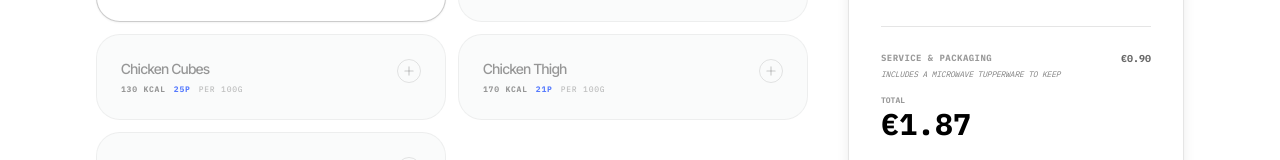
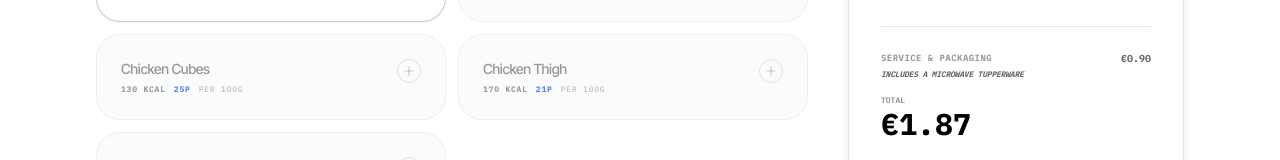
Before and after one commit to gitcipi/BYTELAB, a React (Vite) app: page /lab in a window 1280 px wide. Both pictures are taken after a click on the button 409 px from the left and 611 px from the top of the page. Shown: the part 638-798 px from the top of the page. Built offline with nearby package versions, Linux system fonts and the light colour scheme.

Commit message:
style(lab): refine tupperware info text and bold it

```diff
--- a/src/pages/Lab.tsx
+++ b/src/pages/Lab.tsx
@@ -461,7 +461,7 @@ const ByteLab = ({ currency: initialCurrency }: { currency: string }) => {
                       <span className="text-[9px] font-mono text-black/40 font-bold uppercase tracking-wider">Service & Packaging</span>
                       <span className="text-[10px] font-mono font-bold text-black/60">{formatCurrency(0.90)}</span>
                     </div>
-                    <span className="block text-[8px] font-mono text-black/50 uppercase tracking-tight mt-1 leading-none italic">Includes a microwave tupperware to keep</span>
+                    <span className="block text-[8px] font-mono text-black font-bold uppercase tracking-tight mt-1 leading-none italic opacity-60">Includes a microwave tupperware</span>
                   </div>
                 )}
                 <div className="flex justify-between items-end mb-6"><div><span className="text-[8px] font-mono text-black/40 font-bold uppercase block">Total</span><span className="text-3xl font-mono text-black font-bold">{formatCurrency(totals.total)}</span></div></div>
```
